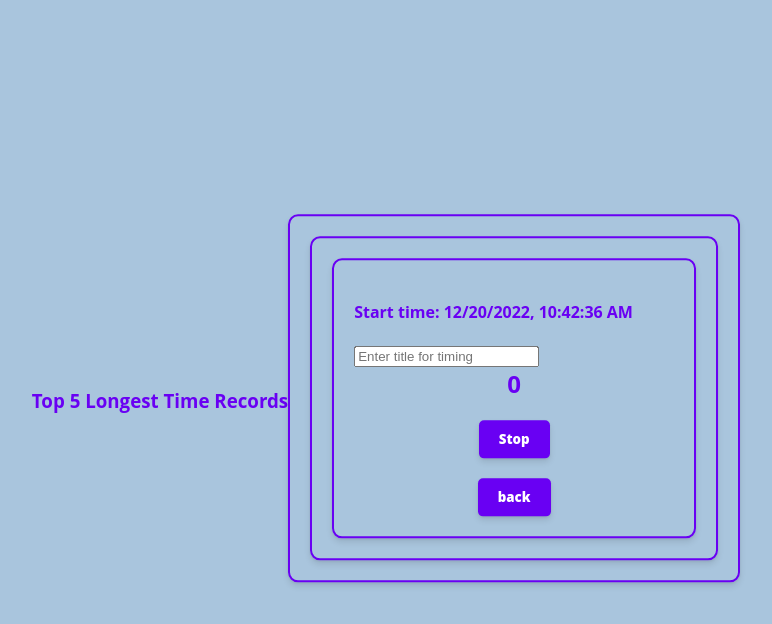
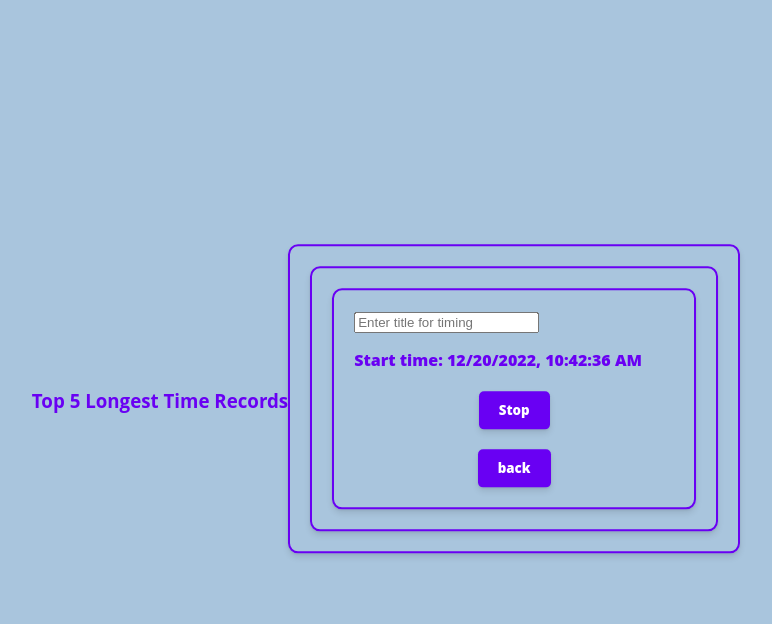
Before and after one commit to studzin-sky/time-to-time, a SvelteKit app in the folder myapp/: page / in a window 1280 px wide. Both pictures are taken after a click on the button "Time it". Shown: the top 624 px of the page, without its empty margins (254-1026 px from the left). Built offline with nearby package versions, Linux system fonts and the light colour scheme.

Commit message:
preparing for supabase auth

```diff
--- a/myapp/src/Timer.svelte
+++ b/myapp/src/Timer.svelte
@@ -24,9 +24,8 @@
   </script>
 
   <div>
-	<h4>Start time: {formatTimestamp(startTime)}</h4>
 	<input bind:value={title} placeholder="Enter title for timing" />
-	<h2>{(Date.now() - startTime) / 1000}</h2>
+	<p>Start time: {formatTimestamp(startTime)}</p>
 	<button on:click={stopTimer}>Stop</button>
 	<button on:click={backTimer}>back</button>
   </div>
--- /dev/null
+++ b/myapp/src/components/loginPage.svelte
@@ -0,0 +1,10 @@
+<script>
+
+</script>
+
+<style>
+
+</style>
+
+<input placeholder="email" />
+<input placeholder="password" />
--- /dev/null
+++ b/myapp/src/components/mainTimer.svelte
@@ -0,0 +1,34 @@
+<script lang="ts">
+	import Timer from '../Timer.svelte';
+	import '../style.css';
+	import { addTimeRecord } from '../stores/timeRecordsStore';
+
+	let isTime: number = 0;
+
+	function isTimeClick(): void {
+		isTime = 1;
+	}
+
+	function isTimeUnclick(e: CustomEvent<{ duration: number; title: string }>): void {
+		isTime = 0;
+		const record = {
+			start: Date.now() - e.detail.duration * 1000,
+			duration: e.detail.duration,
+			title: e.detail.title
+		};
+		addTimeRecord(record);
+	}
+</script>
+
+<div class="content" class:waving={isTime}>
+	{#if !isTime}
+		<div>
+			<h1>It's time to time</h1>
+			<button on:click={isTimeClick}>Time it</button>
+		</div>
+	{:else}
+		<div>
+			<Timer on:stop={isTimeUnclick} on:back={isTimeUnclick} />
+		</div>
+	{/if}
+</div>
--- /dev/null
+++ b/myapp/src/components/timerList.svelte
@@ -0,0 +1,13 @@
+<script lang='ts'>
+    import {topFiveRecords} from '../stores/timeRecordsStore'
+
+</script>
+
+<h3>Top 5 Longest Time Records</h3>
+<ul>
+  {#each $topFiveRecords as record, i}
+    <li>
+      {i + 1}. {record.title}: {record.duration.toFixed(3)} seconds
+    </li>
+  {/each}
+</ul>
--- a/myapp/src/routes/+page.svelte
+++ b/myapp/src/routes/+page.svelte
@@ -1,44 +1,11 @@
 <script lang="ts">
-	import Timer from '../Timer.svelte';
-	import '../style.css';
-	import { addTimeRecord, topFiveRecords } from '../stores/timeRecordsStore';
-	let isTime: number = 0;
+	import mainTimer from '../components/mainTimer.svelte';
+	import LoginPage from '../components/loginPage.svelte';
+	import TimerList from '../components/timerList.svelte';
+	import MainTimer from '../components/mainTimer.svelte';
+</script>
 
-	function isTimeClick(): void {
-	  isTime = 1;
-	}
-
-	function isTimeUnclick(e: CustomEvent<{ duration: number;  title: string; }>): void {
-	  isTime = 0;
-	  const record = {
-		start: Date.now() - e.detail.duration * 1000,
-		duration: e.detail.duration,
-		title: e.detail.title,
-	  };
-	  addTimeRecord(record);
-	}
-  </script>
-
-  <header>
-	<h3>Top 5 Longest Time Records</h3>
-	<ul>
-	  {#each $topFiveRecords as record, i}
-		<li>
-		  {i + 1}. {record.title}: {record.duration.toFixed(3)} seconds
-		</li>
-	  {/each}
-	</ul>
-  </header>
-
-  <div class="content" class:waving={isTime}>
-	{#if !isTime}
-	  <div>
-		<h1>It's time to time</h1>
-		<button on:click={isTimeClick}>Time it</button>
-	  </div>
-	{:else}
-	  <div>
-		<Timer on:stop={isTimeUnclick} on:back={isTimeUnclick} />
-	  </div>
-	{/if}
-  </div>
+<header>
+	<TimerList />
+</header>
+<MainTimer />
```
